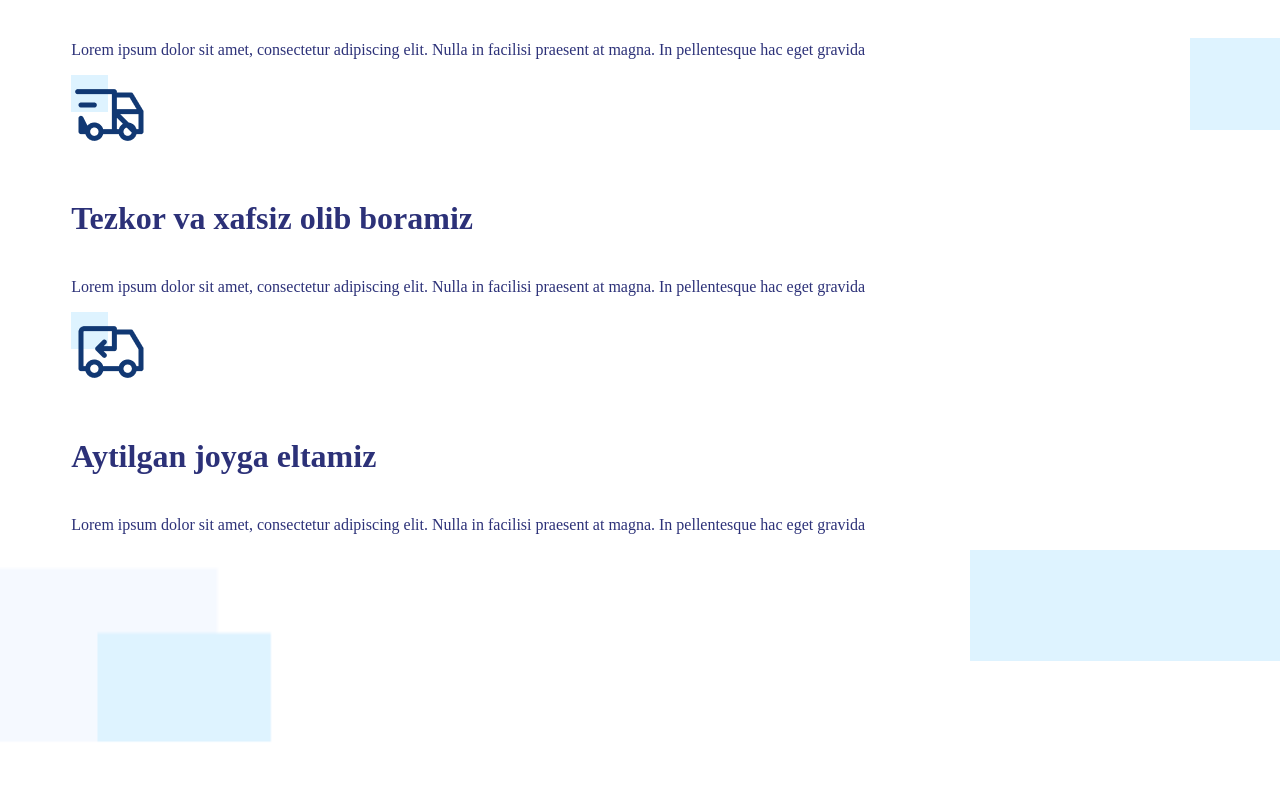
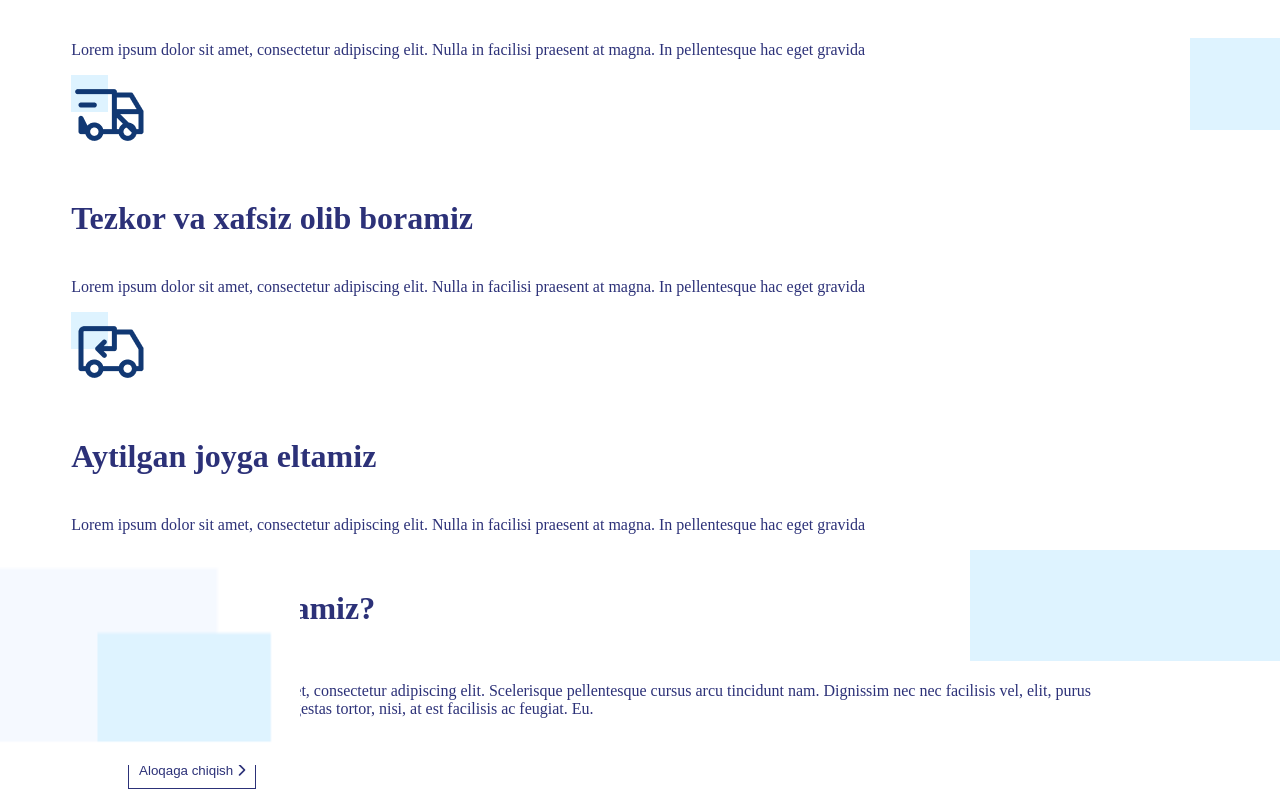
Before and after one commit to hakimov-dev/truck-service-landing, a Vue app: page / in a window 1280 px wide. Shown: the part 910-1707 px from the top of the page. Before the commit the page ends 1675 px from the top, so only its background shows below. Built offline with nearby package versions, Linux system fonts and the light colour scheme; the HTML template or start-up script is replaced by a standard one.

Commit message:
Added content.

```diff
--- a/src/components/Content/components/weWhatDo.vue
+++ b/src/components/Content/components/weWhatDo.vue
@@ -4,7 +4,14 @@
      <img class="cardsBottom3" src="@/assets/img/cards-bottom3.png" alt="">
     </div>
     <div class="container" id="weWhatDo">
-      <div class="content-1"></div>
+      <div class="content-1 w-3/5">
+          <span>UMUMAN OLGANDA</span>
+          <h1>Biz nima qilamiz?</h1>
+          <br>
+          <p>Lorem ipsum dolor sit amet, consectetur adipiscing elit. Scelerisque pellentesque cursus arcu tincidunt nam. Dignissim nec nec facilisis vel, elit, purus fermentum. Cras metus, egestas tortor, nisi, at est facilisis ac feugiat. Eu.</p>
+          <br>
+          <button class="main-btn">Aloqaga chiqish <i class="fas fa-chevron-right"></i></button>
+      </div>
       <div class="content-2"></div>
     </div>
 </template>
```
